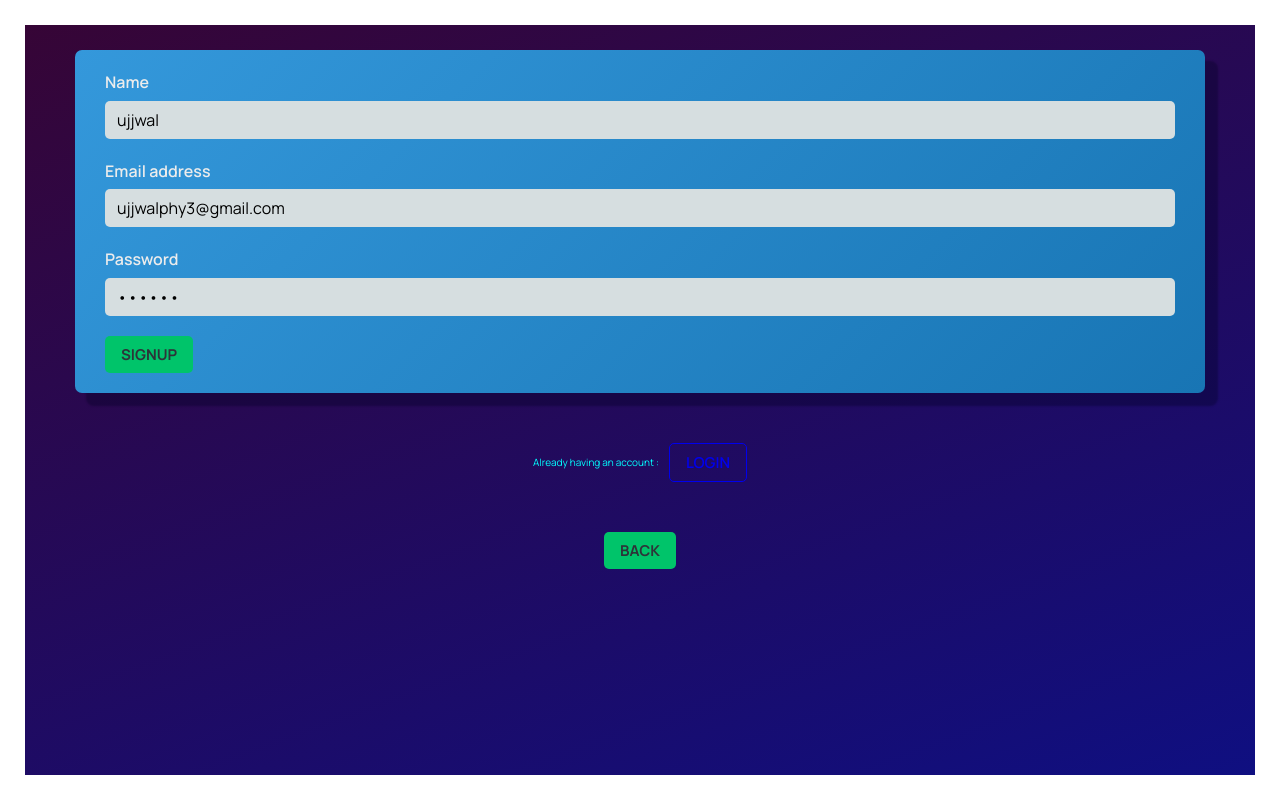
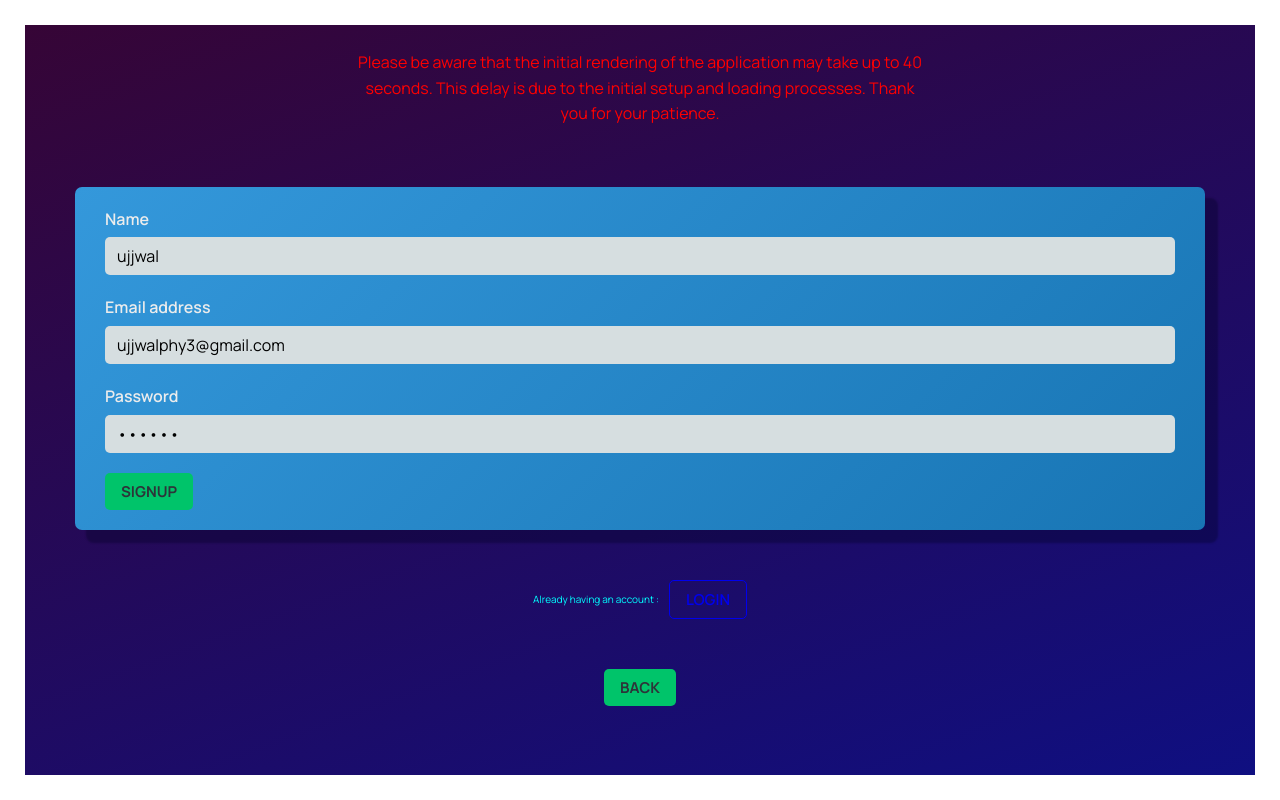
Before and after one commit to 07ujjwal/-Traveler-s-Horizons, a React (Vite) app in the folder frontend/: page /signup in a window 1280 px wide. Built offline with nearby package versions, Linux system fonts and the light colour scheme.

Commit message:
UI Changes

```diff
--- a/frontend/src/pages/Login/Login.jsx
+++ b/frontend/src/pages/Login/Login.jsx
@@ -38,6 +38,11 @@ export default function Login() {
 
   return (
     <main className={styles.login}>
+      <p className={styles.infoMessage}>
+        Please be aware that the initial rendering of the application may take
+        up to 40 seconds. This delay is due to the initial setup and loading
+        processes. Thank you for your patience.
+      </p>
       <form className={styles.form} onSubmit={handleSubmit}>
         <div className={styles.row}>
           <label htmlFor="email">Email address</label>
--- a/frontend/src/pages/Login/Login.module.css
+++ b/frontend/src/pages/Login/Login.module.css
@@ -29,3 +29,11 @@
   flex-direction: column;
   gap: 0.5rem;
 }
+
+.infoMessage {
+  color: #ff0000;
+  margin-bottom: 1rem;
+  width: 50%;
+  font-size: 1.8rem;
+  text-align: center;
+}
--- a/frontend/src/pages/PostLayout/PostLayout.module.css
+++ b/frontend/src/pages/PostLayout/PostLayout.module.css
@@ -7,7 +7,7 @@
   position: relative;
 }
 
-@media screen and (max-width: 400px) {
+@media screen and (max-width: 500px) {
   .app {
     line-height: 1.2;
     height: 100vh;
--- a/frontend/src/pages/Signup/Signup.jsx
+++ b/frontend/src/pages/Signup/Signup.jsx
@@ -34,6 +34,11 @@ function Signup() {
 
   return (
     <main className={styles.signup}>
+      <p className={styles.infoMessage}>
+        Please be aware that the initial rendering of the application may take
+        up to 40 seconds. This delay is due to the initial setup and loading
+        processes. Thank you for your patience.
+      </p>
       <form className={styles.form} onSubmit={handleSubmit}>
         <div className={styles.row}>
           <label htmlFor="name">Name</label>
--- a/frontend/src/pages/Signup/Signup.module.css
+++ b/frontend/src/pages/Signup/Signup.module.css
@@ -27,3 +27,11 @@
   flex-direction: column;
   gap: 0.5rem;
 }
+
+.infoMessage {
+  color: #ff0000;
+  margin-bottom: 1rem;
+  width: 50%;
+  font-size: 1.6rem;
+  text-align: center;
+}
```
